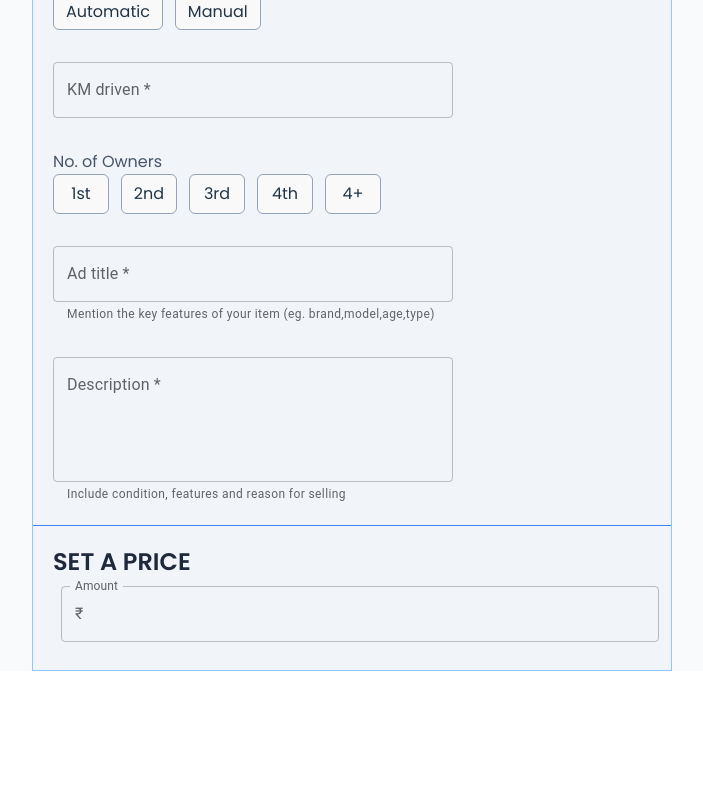
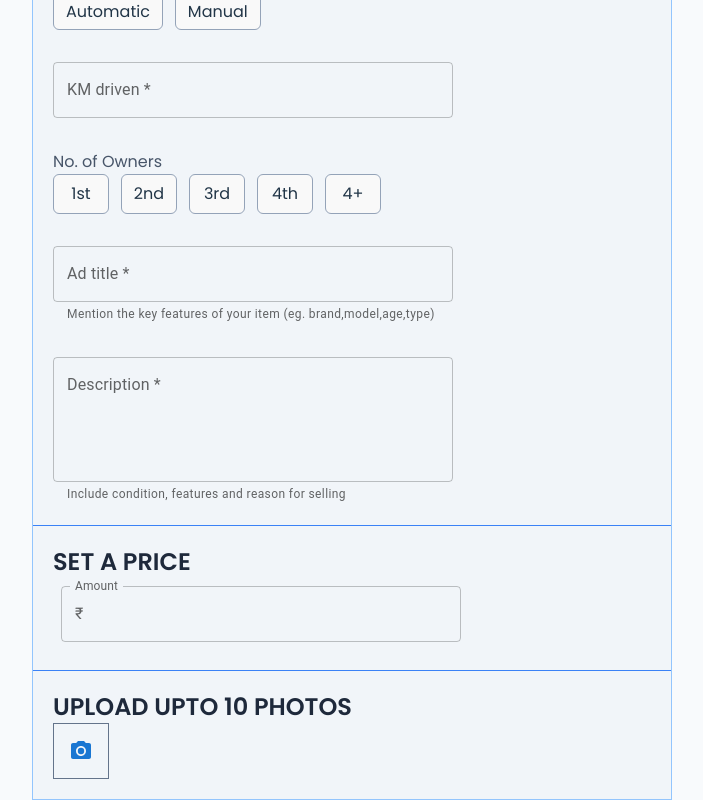
Before and after one commit to Jasil-kk/Preloved, a React (Vite) app: page /post/postform in a window 1280 px wide. Shown: the part 600-1400 px from the top of the page, without its empty margins (288-991 px from the left). Before the commit the page ends 1271 px from the top, so only its background shows below. Built offline with nearby package versions, Linux system fonts and the light colour scheme.

Commit message:
setprice added

```diff
--- a/src/Components/PostForm.jsx
+++ b/src/Components/PostForm.jsx
@@ -1,6 +1,7 @@
 import React from 'react'
 import Details from '../Pages/Post Ad/Details'
 import SetPrice from '../Pages/Post Ad/SetPrice'
+import PhotoUploader from './styles-store/PhotoUploader'
 
 const PostForm = () => {
   return (
@@ -15,6 +16,7 @@ const PostForm = () => {
                 <h1 className='text-2xl font-semibold mt-5 ml-5'>INCLUDE SOME DETAILS</h1>
                 <Details/>
                 <SetPrice/>
+                <PhotoUploader />
             </div>
         </div>
     </div>
--- /dev/null
+++ b/src/Components/styles-store/PhotoUploader.jsx
@@ -0,0 +1,20 @@
+import React from 'react'
+import IconButton from '@mui/material/IconButton';
+import PhotoCamera from '@mui/icons-material/PhotoCamera';
+
+const PhotoUploader = () => {
+  return (
+    <div className='p-5'>
+        <h2 className='text-2xl font-semibold text-slate-800'>UPLOAD UPTO 10 PHOTOS</h2>
+        <div className='w-14 h-14 flex justify-center items-center border border-slate-500'>
+        <IconButton color="primary" aria-label="upload picture" component="label">
+        <input hidden accept="image/*" type="file" />
+        <PhotoCamera />
+      </IconButton>
+      </div>
+
+    </div>
+  )
+}
+
+export default PhotoUploader
--- a/src/Pages/Post Ad/SetPrice.jsx
+++ b/src/Pages/Post Ad/SetPrice.jsx
@@ -1,23 +1,24 @@
-import React from 'react'
-import OutlinedInput from '@mui/material/OutlinedInput';
-import InputLabel from '@mui/material/InputLabel';
-import InputAdornment from '@mui/material/InputAdornment';
-import FormControl from '@mui/material/FormControl';
+import React from "react";
+import OutlinedInput from "@mui/material/OutlinedInput";
+import InputLabel from "@mui/material/InputLabel";
+import InputAdornment from "@mui/material/InputAdornment";
+import FormControl from "@mui/material/FormControl";
 
 const SetPrice = () => {
   return (
-    <div className='p-5'>
-        <h2 className='text-2xl font-semibold text-slate-800'>SET A PRICE</h2>
-        <FormControl fullWidth sx={{ m: 1 }}>
+    <div className="p-5 border-b border-blue-500">
+      <h2 className="text-2xl font-semibold text-slate-800">SET A PRICE</h2>
+      <FormControl fullWidth sx={{ m: 1, width: 400 }}>
         <InputLabel htmlFor="outlined-adornment-amount">Amount</InputLabel>
         <OutlinedInput
           id="outlined-adornment-amount"
           startAdornment={<InputAdornment position="start">₹</InputAdornment>}
           label="Amount"
+          type="number"
         />
       </FormControl>
     </div>
-  )
-}
+  );
+};
 
-export default SetPrice
+export default SetPrice;
```
Lines whose indentation alone changed are shown as unchanged.
